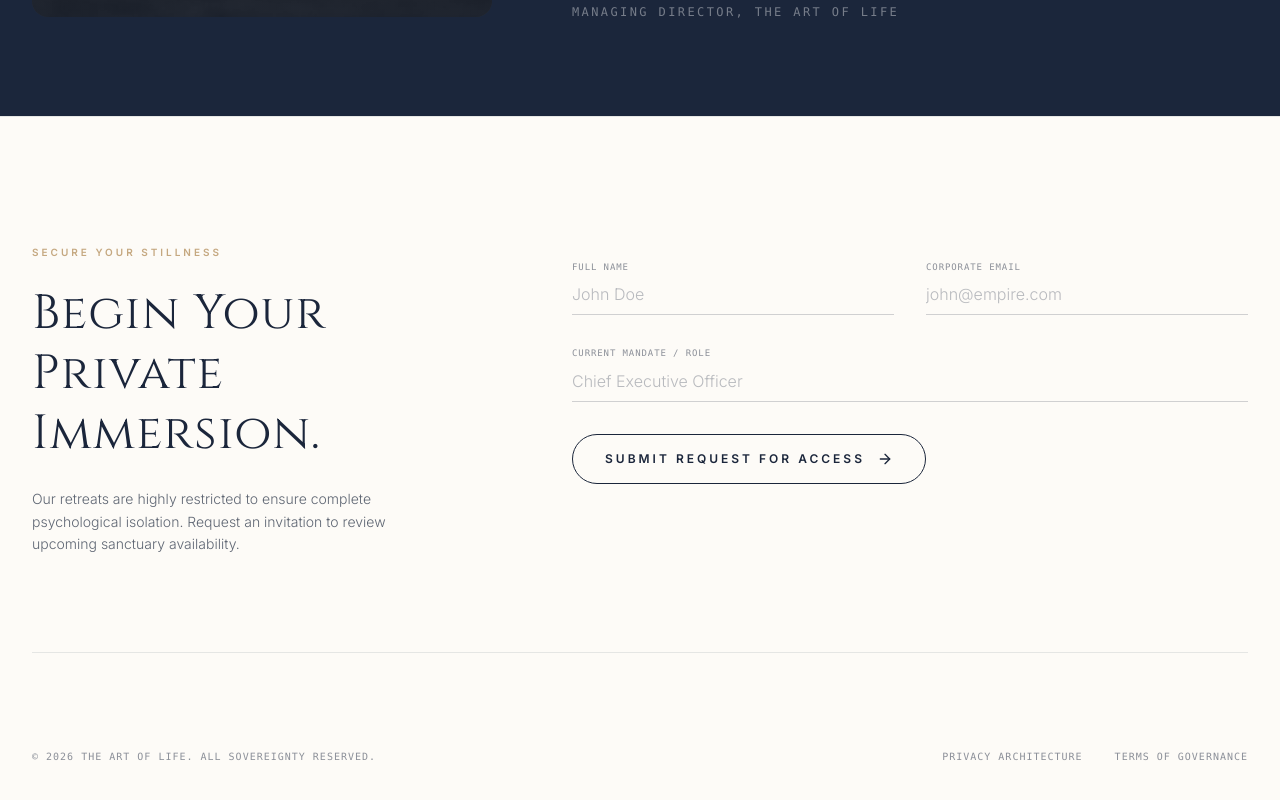
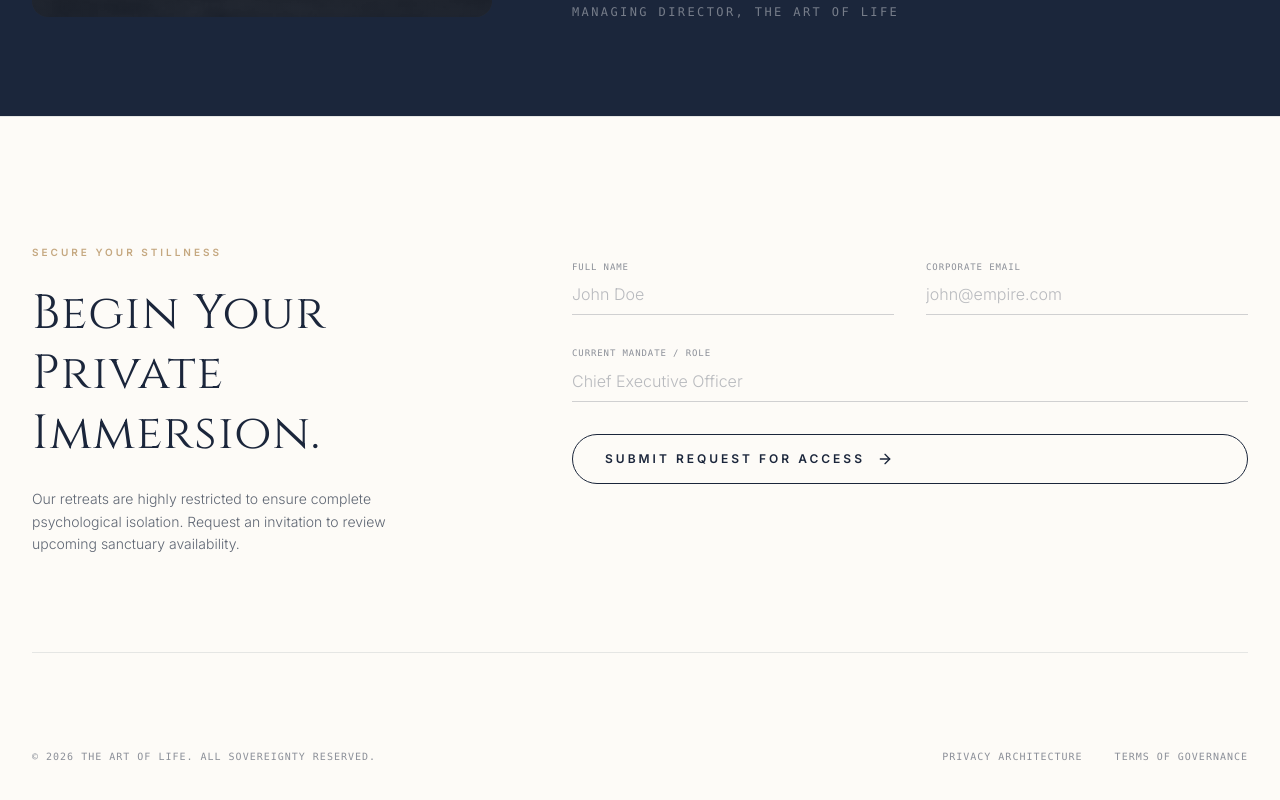
Before and after one commit to Hirusha1223/Art-OF-Life, a Next.js app: page / in a window 1280 px wide. Shown: the part 3433-4233 px from the top of the page. Built offline with nearby package versions, Linux system fonts and the light colour scheme.

Commit message:
add functions to include mailserver

```diff
--- a/components/InvitationFooter.tsx
+++ b/components/InvitationFooter.tsx
@@ -2,20 +2,53 @@
 
 import { motion } from "framer-motion";
 import { ArrowRight } from "lucide-react";
+import { useState, useRef } from "react";
+import emailjs from "@emailjs/browser";
 
 export default function InvitationFooter() {
+  const formRef = useRef<HTMLFormElement>(null);
+  const [loading, setLoading] = useState(false);
+  const [status, setStatus] = useState<"idle" | "success" | "error">("idle");
+
+  const handleSendEmail = (e: React.FormEvent) => {
+    e.preventDefault();
+    if (!formRef.current) return;
+
+    setLoading(true);
+    setStatus("idle");
+
+    // ⚠️ මෙතන තියෙන ACCOUNT_KEYS ටික පියවර 3 දී අපි මාරු කරමු
+    emailjs
+      .sendForm(
+        "YOUR_SERVICE_ID",     // EmailJS සර්විස් ID එක
+        "YOUR_TEMPLATE_ID",    // EmailJS ටෙම්ප්ලේට් ID එක
+        formRef.current,
+        "YOUR_PUBLIC_KEY"      // EmailJS පබ්ලික් කී එක
+      )
+      .then(
+        () => {
+          setLoading(false);
+          setStatus("success");
+          formRef.current?.reset(); // Form එක ක්ලීන් කරනවා
+        },
+        (error) => {
+          console.error("EmailJS Error:", error);
+          setLoading(false);
+          setStatus("error");
+        }
+      );
+  };
+
   return (
-    // මුළු සෙක්ෂන් එකම Luxury Alabaster (Soft Cream) පසුබිමක නිර්මාණය වේ
     <section
       style={{ backgroundColor: '#FDFBF7' }}
       className="w-full text-[#1B263B] pt-32 pb-12 border-t border-[#1B263B]/10 overflow-hidden"
     >
       <div className="max-w-7xl mx-auto px-8 flex flex-col justify-between min-h-[60vh]">
 
-        {/* Main Invitation Grid */}
         <div className="grid grid-cols-1 lg:grid-cols-12 gap-12 lg:gap-20 items-start">
 
-          {/* Left Side: Call to Action Header (5 Columns) */}
+          {/* Left Side: CTA Header */}
           <div className="lg:col-span-5 space-y-6">
             <p className="text-[10px] uppercase tracking-[0.3em] text-[#C5A880] font-semibold">
               SECURE YOUR STILLNESS
@@ -28,33 +61,46 @@ export default function InvitationFooter() {
             </p>
           </div>
 
-          {/* Right Side: High-End Minimalist Form (7 Columns) */}
+          {/* Right Side: Form (EmailJS Integrated) */}
           <div className="lg:col-span-7 w-full pt-4">
-            <form onSubmit={(e) => e.preventDefault()} className="space-y-8 w-full">
+            <form ref={formRef} onSubmit={handleSendEmail} className="space-y-8 w-full">
 
               <div className="grid grid-cols-1 md:grid-cols-2 gap-8">
+                {/* ⚠️ name="" properties ටික හරියටම දාලා තියෙන්නේ EmailJS එකට කියවන්න */}
                 <div className="flex flex-col space-y-2 border-b border-[#1B263B]/20 pb-2 focus-within:border-[#C5A880] transition-colors duration-300">
                   <label className="text-[9px] uppercase tracking-widest text-[#1B263B]/50 font-mono">Full Name</label>
-                  <input type="text" placeholder="John Doe" className="bg-transparent border-none outline-none text-base font-light placeholder-[#1B263B]/30 w-full" />
+                  <input type="text" name="user_name" required placeholder="John Doe" className="bg-transparent border-none outline-none text-base font-light placeholder-[#1B263B]/30 w-full" />
                 </div>
 
                 <div className="flex flex-col space-y-2 border-b border-[#1B263B]/20 pb-2 focus-within:border-[#C5A880] transition-colors duration-300">
                   <label className="text-[9px] uppercase tracking-widest text-[#1B263B]/50 font-mono">Corporate Email</label>
-                  <input type="email" placeholder="john@empire.com" className="bg-transparent border-none outline-none text-base font-light placeholder-[#1B263B]/30 w-full" />
+                  <input type="email" name="user_email" required placeholder="john@empire.com" className="bg-transparent border-none outline-none text-base font-light placeholder-[#1B263B]/30 w-full" />
                 </div>
               </div>
 
               <div className="flex flex-col space-y-2 border-b border-[#1B263B]/20 pb-2 focus-within:border-[#C5A880] transition-colors duration-300">
                 <label className="text-[9px] uppercase tracking-widest text-[#1B263B]/50 font-mono">Current Mandate / Role</label>
-                <input type="text" placeholder="Chief Executive Officer" className="bg-transparent border-none outline-none text-base font-light placeholder-[#1B263B]/30 w-full" />
+                <input type="text" name="user_role" required placeholder="Chief Executive Officer" className="bg-transparent border-none outline-none text-base font-light placeholder-[#1B263B]/30 w-full" />
               </div>
 
-              <motion.button
-                className="group flex items-center space-x-3 text-xs uppercase tracking-[0.25em] font-semibold text-[#1B263B] border border-[#1B263B] px-8 py-4 rounded-full hover:bg-[#1B263B] hover:text-white transition-all duration-300"
-              >
-                <span>Submit Request For Access</span>
-                <ArrowRight className="w-4 h-4 transform group-hover:translate-x-1 transition-transform" />
-              </motion.button>
+              <div className="flex flex-col space-y-4">
+                <motion.button
+                  type="submit"
+                  disabled={loading}
+                  className="group flex items-center space-x-3 text-xs uppercase tracking-[0.25em] font-semibold text-[#1B263B] border border-[#1B263B] px-8 py-4 rounded-full hover:bg-[#1B263B] hover:text-white transition-all duration-300 disabled:opacity-50 cursor-pointer"
+                >
+                  <span>{loading ? "Sending Request..." : "Submit Request For Access"}</span>
+                  <ArrowRight className="w-4 h-4 transform group-hover:translate-x-1 transition-transform" />
+                </motion.button>
+
+                {/* Status Messages */}
+                {status === "success" && (
+                  <p className="text-xs text-green-600 font-medium">✓ Your private request has been transmitted securely. We will review it shortly.</p>
+                )}
+                {status === "error" && (
+                  <p className="text-xs text-red-600 font-medium">✕ Transmission failed. Please check your connection or retry.</p>
+                )}
+              </div>
 
             </form>
           </div>
```
